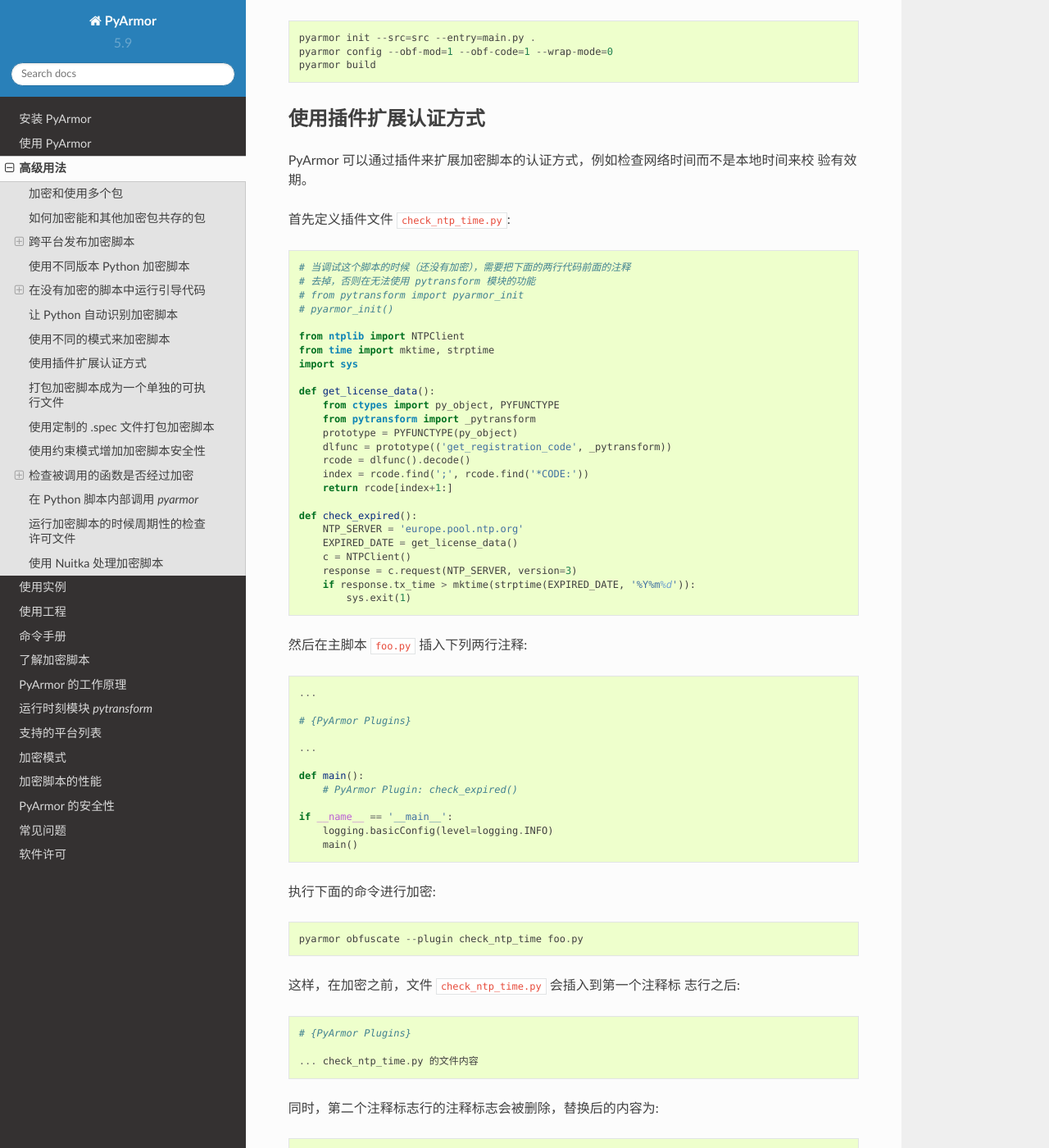
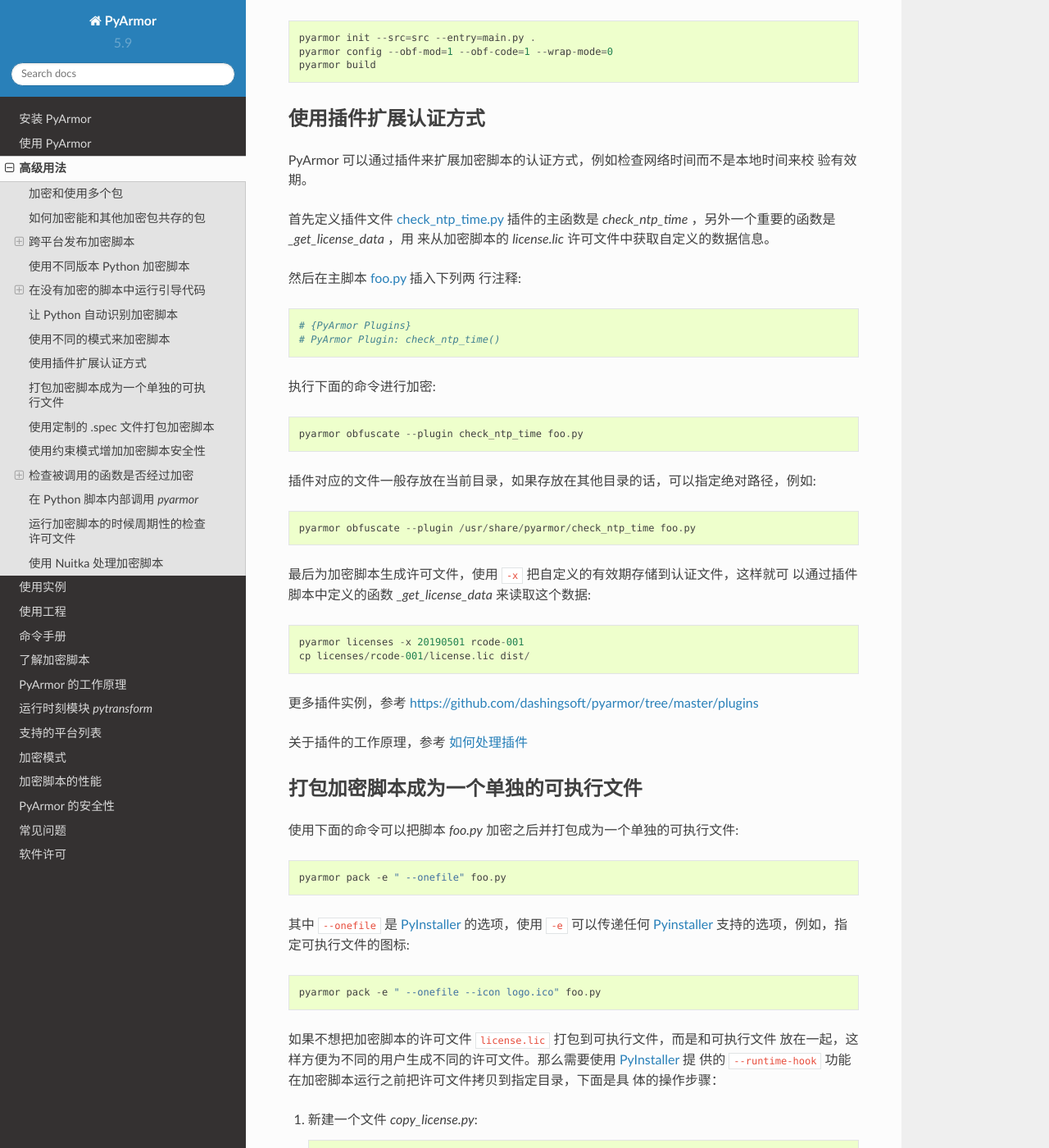
Before and after one commit to dashingsoft/pyarmor-docs-zh, a Sphinx documentation site: the page built from docs/advanced.rst, in a window 1280 px wide and 1400 px high, scrolled down 8682 px. Shown: the whole window at 82% size. Built offline with Sphinx 7.4.7 and the Read the Docs theme 2.0.0, drawn with Linux system fonts in a browser that asks for light colours; some of the changed text lies outside the part shown.

Commit message:
Refine plugin document

```diff
--- a/docs/advanced.rst
+++ b/docs/advanced.rst
@@ -375,89 +375,36 @@
 PyArmor 可以通过插件来扩展加密脚本的认证方式，例如检查网络时间而不是本地时间来校
 验有效期。
 
-首先定义插件文件 :file:`check_ntp_time.py`:
+首先定义插件文件 `check_ntp_time.py
+<https://github.com/dashingsoft/pyarmor/blob/master/plugins/check_ntp_time.py>`_
+插件的主函数是 `check_ntp_time` ，另外一个重要的函数是 `_get_license_data` ，用
+来从加密脚本的 `license.lic` 许可文件中获取自定义的数据信息。
 
-.. code-block:: python
-
-    # 当调试这个脚本的时候（还没有加密），需要把下面的两行代码前面的注释
-    # 去掉，否则在无法使用 pytransform 模块的功能
-    # from pytransform import pyarmor_init
-    # pyarmor_init()
-
-    from ntplib import NTPClient
-    from time import mktime, strptime
-    import sys
-
-    def get_license_data():
-        from ctypes import py_object, PYFUNCTYPE
-        from pytransform import _pytransform
-        prototype = PYFUNCTYPE(py_object)
-        dlfunc = prototype(('get_registration_code', _pytransform))
-        rcode = dlfunc().decode()
-        index = rcode.find(';', rcode.find('*CODE:'))
-        return rcode[index+1:]
-
-    def check_expired():
-        NTP_SERVER = 'europe.pool.ntp.org'
-        EXPIRED_DATE = get_license_data()
-        c = NTPClient()
-        response = c.request(NTP_SERVER, version=3)
-        if response.tx_time > mktime(strptime(EXPIRED_DATE, '%Y%m%d')):
-            sys.exit(1)
-
-然后在主脚本 :file:`foo.py` 插入下列两行注释::
-
-    ...
+然后在主脚本 `foo.py
+<https://github.com/dashingsoft/pyarmor/blob/master/plugins/foo.py>`_ 插入下列两
+行注释::
 
     # {PyArmor Plugins}
-
-    ...
-
-    def main():
-        # PyArmor Plugin: check_expired()
-
-    if __name__ == '__main__':
-        logging.basicConfig(level=logging.INFO)
-        main()
+    # PyArmor Plugin: check_ntp_time()
 
 执行下面的命令进行加密::
 
     pyarmor obfuscate --plugin check_ntp_time foo.py
 
-这样，在加密之前，文件 :file:`check_ntp_time.py` 会插入到第一个注释标
-志行之后::
-
-    # {PyArmor Plugins}
-
-    ... check_ntp_time.py 的文件内容
-
-同时，第二个注释标志行的注释标志会被删除，替换后的内容为::
-
-    def main():
-        # PyArmor Plugin: check_expired()
-        check_expired()
-
-这样插件输出的函数就可以被脚本调用。
-
-插件对应的文件一般存放在当前目录，或者 ``$HOME/.pyarmor/plugins`` 。如果存放在其
-他目录的话，可以指定绝对路径，例如::
+插件对应的文件一般存放在当前目录，如果存放在其他目录的话，可以指定绝对路径，例如::
 
     pyarmor obfuscate --plugin /usr/share/pyarmor/check_ntp_time foo.py
 
-也可以设置环境变量 `PYARMOR_PLUGIN` ，例如::
+最后为加密脚本生成许可文件，使用 ``-x`` 把自定义的有效期存储到认证文件，这样就可
+以通过插件脚本中定义的函数 `_get_license_data` 来读取这个数据::
 
-    export PYARMOR_PLUGIN=/usr/share/pyarmor/plugins
-    pyarmor obfuscate --plugin check_ntp_time foo.py
+    pyarmor licenses -x 20190501 rcode-001
+    cp licenses/rcode-001/license.lic dist/
 
-最后为加密脚本生成许可文件，使用 `--bind-data` 把自定义的有效期存储到认证文件::
+更多插件实例，参考 https://github.com/dashingsoft/pyarmor/tree/master/plugins
 
-    pyarmor licenses --bind-data 20190501 MYPRODUCT-0001
-    cp licenses/MYPRODUCT-0001/license.lic dist/
+关于插件的工作原理，参考 :ref:`如何处理插件`
 
-.. note::
-
-   为了提高安全性，可以要把 `ntplib.py` 内容全部拷贝过来，这样就不需要
-   从外部导入 `NTPClient`
 
 .. _打包加密脚本成为一个单独的可执行文件:
 
--- a/docs/how-to-do.rst
+++ b/docs/how-to-do.rst
@@ -92,13 +92,13 @@
 如何处理插件
 ------------
 
-在 PyArmor 中插件主要用于在加密的过程中向脚本中注入代码，例如::
+在 PyArmor 中插件主要用于在加密的过程中向脚本中注入代码，例如，使用插件在加密脚
+本中检查网络时间::
 
-    pyarmor obfuscate --plugin check_multi_mac --plugin @assert_armored foo.py
+    pyarmor obfuscate --plugin check_ntp_time foo.py
 
-也可以指定插件所在路径，例如::
-
-    pyarmor obfuscate --plugin /path/to/check_ntp_time foo.py
+那么为什么不直接把这些代码插入到脚本中呢？主要是因为插件中用到的一些函数必须在加
+密脚本中才有效，例如，读取加密脚本中许可文件的有效期等。
 
 每一个插件对应一个 Python 的脚本文件， PyArmor 搜索插件的顺序:
 
```
